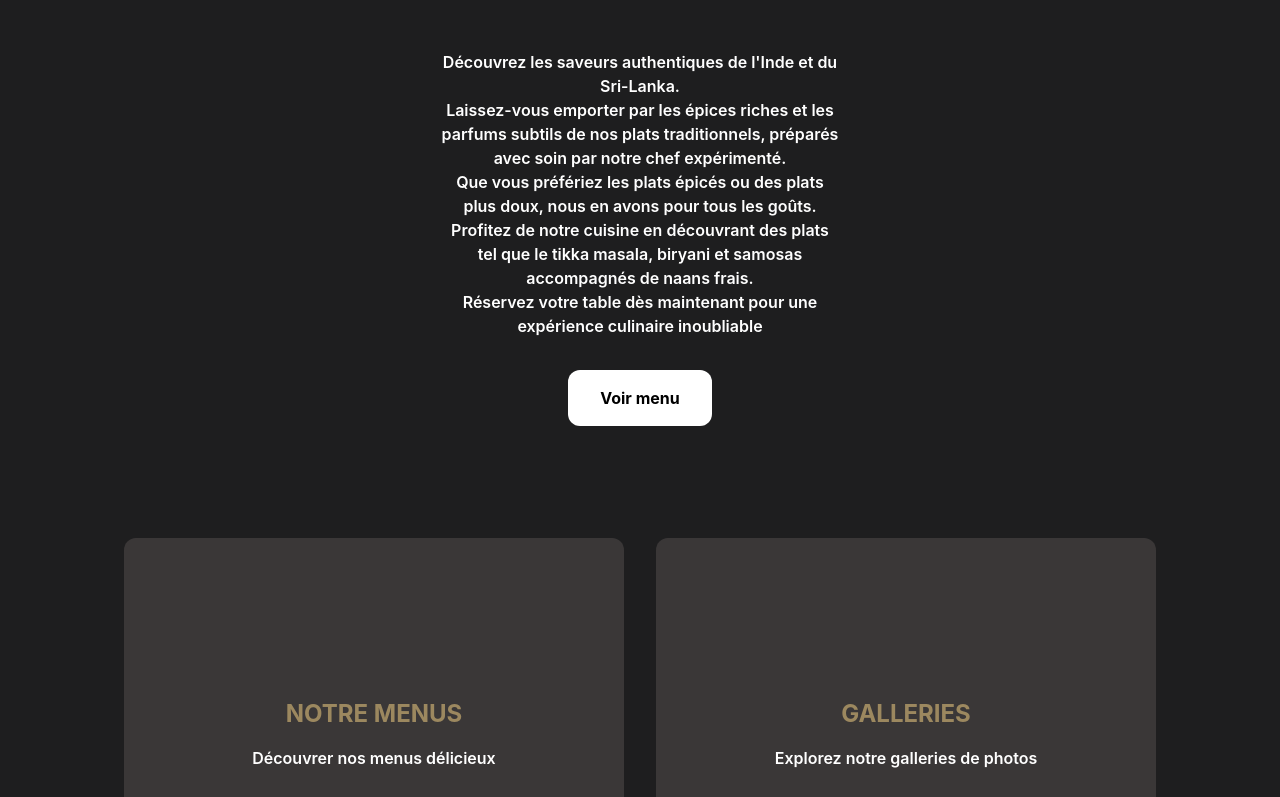
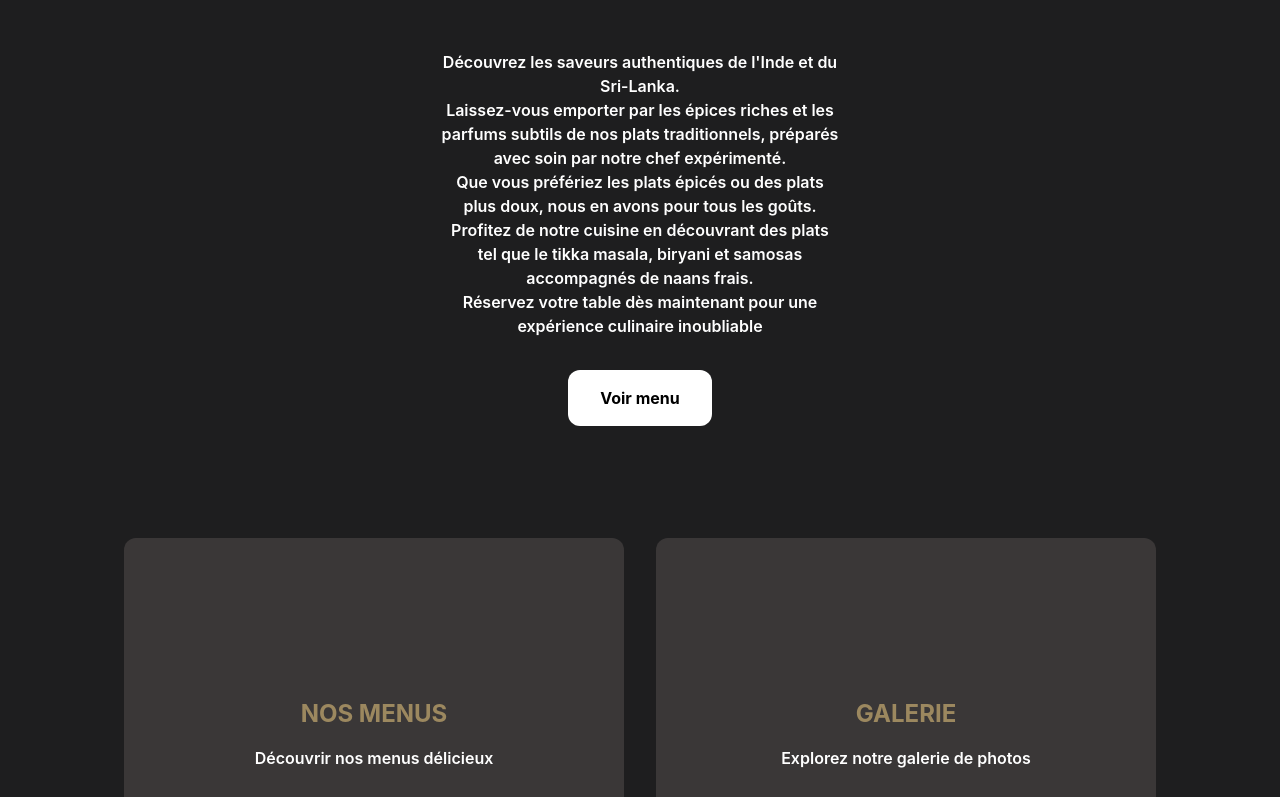
Before and after one commit to Teyik0/indian-cofee-shop, a Next.js app: page / in a window 1280 px wide. Shown: the part 2000-2797 px from the top of the page. Built offline with nearby package versions, Linux system fonts and the light colour scheme.

Commit message:
fautes orth

```diff
--- a/components/Home/Discover.tsx
+++ b/components/Home/Discover.tsx
@@ -23,7 +23,7 @@ const Discover = () => {
           dans le monde gourmet de la cuisine indienne. <br /> <br />
           <Link href='/menu'>Au MENU</Link> des entrées tel que le Cheese Naan
           fait maison, des plats à base de viande tel que le savoureux Butter
-          Chicken, des plats végétariens, des desserts, boissons et pleines
+          Chicken, des plats végétariens, des desserts, boissons et pleins
           d'autres belles surprises pour le plaisir de vos papilles et le
           bonheur de vos familles.
         </p>
--- a/components/Home/MoreToKnow.tsx
+++ b/components/Home/MoreToKnow.tsx
@@ -10,9 +10,9 @@ const MoreToKnow = () => {
       <div className='flex flex-col sm:flex-row justify-center items-center sm:flex-wrap gap-8'>
         <div className={rectStyle}>
           <h3 className='opacity-70 font-bold uppercase text-2xl text-[#C6AB71]'>
-            Notre menus
+            Nos menus
           </h3>
-          <p className='mt-4 font-semibold'>Découvrer nos menus délicieux</p>
+          <p className='mt-4 font-semibold'>Découvrir nos menus délicieux</p>
           <button
             className='rounded-xl w-1/2 mt-12 pl-8 pr-8 pt-4 pb-4 bg-white text-black
             font-bold border-2 border-gray-800 hover:scale-110 duration-300 ease-in-out'
@@ -40,11 +40,9 @@ const MoreToKnow = () => {
 
         <div className={rectStyle}>
           <h3 className='opacity-70 font-bold uppercase text-2xl text-[#C6AB71]'>
-            Galleries
+            Galerie
           </h3>
-          <p className='mt-4 font-semibold'>
-            Explorez notre galleries de photos
-          </p>
+          <p className='mt-4 font-semibold'>Explorez notre galerie de photos</p>
           <button
             className='rounded-xl w-1/2 mt-12 pl-8 pr-8 pt-4 pb-4 bg-white text-black
             font-bold border-2 border-gray-800 hover:scale-110 duration-300 ease-in-out'
--- a/components/Navbar.tsx
+++ b/components/Navbar.tsx
@@ -32,7 +32,7 @@ const Navbar = () => {
           {[
             { name: 'Accueil', link: '/' },
             { name: 'Menu', link: '/menu' },
-            { name: 'Gallerie', link: '/gallerie' },
+            { name: 'Galerie', link: '/galerie' },
             { name: 'Contact', link: '/contact' },
           ].map((item) => (
             <Link href={item.link}>
@@ -59,7 +59,7 @@ const Navbar = () => {
             {[
               { name: 'Home', link: '/' },
               { name: 'Menu', link: '/menu' },
-              { name: 'Gallerie', link: '/gallerie' },
+              { name: 'Galerie', link: '/galerie' },
               { name: 'Contact', link: '/contact' },
             ].map((item) => (
               <Link href={item.link}>
--- a/pages/contact.tsx
+++ b/pages/contact.tsx
@@ -42,7 +42,7 @@ const contact = () => {
           <div className='flex items-center'>
             <IoLocationSharp className='w-12 h-12 text-[#C6AB71] mr-4' />
             <p className='text-lg sm:text-2xl text-center text-white font-bold'>
-              8 Impasses de l'Orée du bois, 77176 Savigny-le-Temple
+              8 Impasse de l'Orée du bois, 77176 Savigny-le-Temple
             </p>
           </div>
           <div className='flex items-center'>
--- a/pages/gallerie.tsx
+++ b/pages/galerie.tsx
@@ -60,7 +60,7 @@ const photoEntry = [
 
 const photoVege = [{ img: '/gallerie/vege/1.png' }];
 
-const gallerie = () => {
+const galerie = () => {
   return (
     <>
       <Head>
@@ -107,4 +107,4 @@ const gallerie = () => {
   );
 };
 
-export default gallerie;
+export default galerie;
--- a/pages/menu/boissons.tsx
+++ b/pages/menu/boissons.tsx
@@ -146,7 +146,6 @@ const boissons = () => {
             <SousPlat title='Café' details='' price='2,00€' />
             <SousPlat title='Café crème' details='' price='3,00€' />
             <SousPlat title='Chocolat chaud' details='' price='3,50€' />
-            <SousPlat title='Chocolat chaud' details='' price='3,50€' />
             <SousPlat
               title='Ceylon coffee'
               details='(café traditionnelle aux épices du Sri-lanka)'
@@ -217,17 +216,17 @@ const boissons = () => {
               price='24,00€'
             />
             <SousPlat
-              title='Cotes de provence'
+              title='Côtes de provence'
               details='(les hauts de Masterel)'
               price='20,00€'
             />
             <SousPlat
-              title='Cotes de provence'
+              title='Côtes de provence'
               details='(Saint-Tropez)'
               price='23,00€'
             />
             <SousPlat
-              title='Cotes de provence'
+              title='Côtes de provence'
               details='(Estandon Héritage)'
               price='27,00€'
             />
@@ -255,12 +254,12 @@ const boissons = () => {
           <div className='mb-2'>
             <Plat title='VINS ROUGE (75cl)' details='' price='' />
             <SousPlat
-              title='Cotes du rhone AOP'
+              title='Côtes du rhone AOP'
               details='(Bouquet de comtat)'
               price='16,00€'
             />
             <SousPlat
-              title='Chateau de Camarsac AOP'
+              title='Château de Camarsac AOP'
               details='(bordeaux supérieur)'
               price='18,00€'
             />
--- a/pages/menu/desserts.tsx
+++ b/pages/menu/desserts.tsx
@@ -122,9 +122,6 @@ const desserts = () => {
 
           <div className='flex flex-col sm:flex-row xl:flex-col'>
             <Plat title='TIRAMISU' details='' price='6,90€' />
-            {/* <div className='sm:pl-16 sm:w-1/2 xl:pl-0'>
-              <Plat title='TARTE TATIN' details='' price='8,50€' fullProps />
-            </div> */}
           </div>
 
           <div className='flex flex-col sm:flex-row'>
--- a/pages/menu/entrees.tsx
+++ b/pages/menu/entrees.tsx
@@ -183,7 +183,7 @@ const entrees = () => {
               />
               <SousPlat
                 title='SALADE VÉGÉTARIENNE'
-                details='SALADE, COMCOMBRES, MAÎS, OLIVES, POMMES DE TERRE AVEC NAAN NATURE'
+                details='SALADE, CONCOMBRES, MAÎS, OLIVES, POMMES DE TERRE AVEC NAAN NATURE'
                 price='12,00€'
                 fullProps
               />
--- a/pages/menu/plats-vegetariens.tsx
+++ b/pages/menu/plats-vegetariens.tsx
@@ -120,7 +120,7 @@ const platsVege = () => {
             />
             <SousPlat
               title='ROYAL DOSAI'
-              details='OEUF, VIANDE HACHÉE ET POMME DE TERRE'
+              details='OEUFS, VIANDE HACHÉE ET POMME DE TERRE'
               price='14,00€'
             />
             <SousPlat
--- a/pages/menu/plats.tsx
+++ b/pages/menu/plats.tsx
@@ -51,7 +51,7 @@ const plats = () => {
           <div className='mb-2'>
             <Plat
               title='SAUCE VINDALOO'
-              details="SAUCE COMPOSÉ D'ÉPICES, PIMENTÉE POUR LES AMATEURS DE SENSATIONS FORTES SERVIE SANS ACCOMPAGNEMENT"
+              details="SAUCE COMPOSÉE D'ÉPICES, PIMENTÉE POUR LES AMATEURS DE SENSATIONS FORTES SERVIE SANS ACCOMPAGNEMENT"
               price=''
             />
             <SousPlat title='POULET' price='8,00€' details='' />
@@ -78,7 +78,7 @@ const plats = () => {
             <div className='mb-2 sm:w-1/2'>
               <Plat
                 title='SAUCE KOUROUMA'
-                details="SAUCE COMPOSÉ D'ÉPICES DOUCES ET PARFUMÉ AU LAIT DE COCO SERVIE SANS ACCOMPAGNEMENT"
+                details="SAUCE COMPOSÉE D'ÉPICES DOUCES ET PARFUMÉE AU LAIT DE COCO SERVIE SANS ACCOMPAGNEMENT"
                 price=''
                 fullProps
               />
@@ -104,7 +104,7 @@ const plats = () => {
             <div className='mb-2 sm:w-1/2'>
               <Plat
                 title='BIRYANI'
-                details="MÉLANGE DE RIZ SAFRANÉ, DE TOMATES, D'OIGNONS AUX GINGEMBRE ET ÉPICE INDIENNE"
+                details="MÉLANGE DE RIZ SAFRANÉ, DE TOMATES, D'OIGNONS AUX GINGEMBRE ET ÉPICES INDIENNES"
                 price=''
                 fullProps
               />
@@ -123,7 +123,7 @@ const plats = () => {
                 fullProps
               />
               <SousPlat title='AGNEAU' price='10,00€' details='' fullProps />
-              <SousPlat title='BOEUFS' price='10,00€' details='' fullProps />
+              <SousPlat title='BOEUF' price='10,00€' details='' fullProps />
               <SousPlat title='OEUFS' price='8,00€' details='' fullProps />
             </div>
           </div>
```
Also changed, not shown: pages/menu/menus.tsx (+6 -6 lines).
